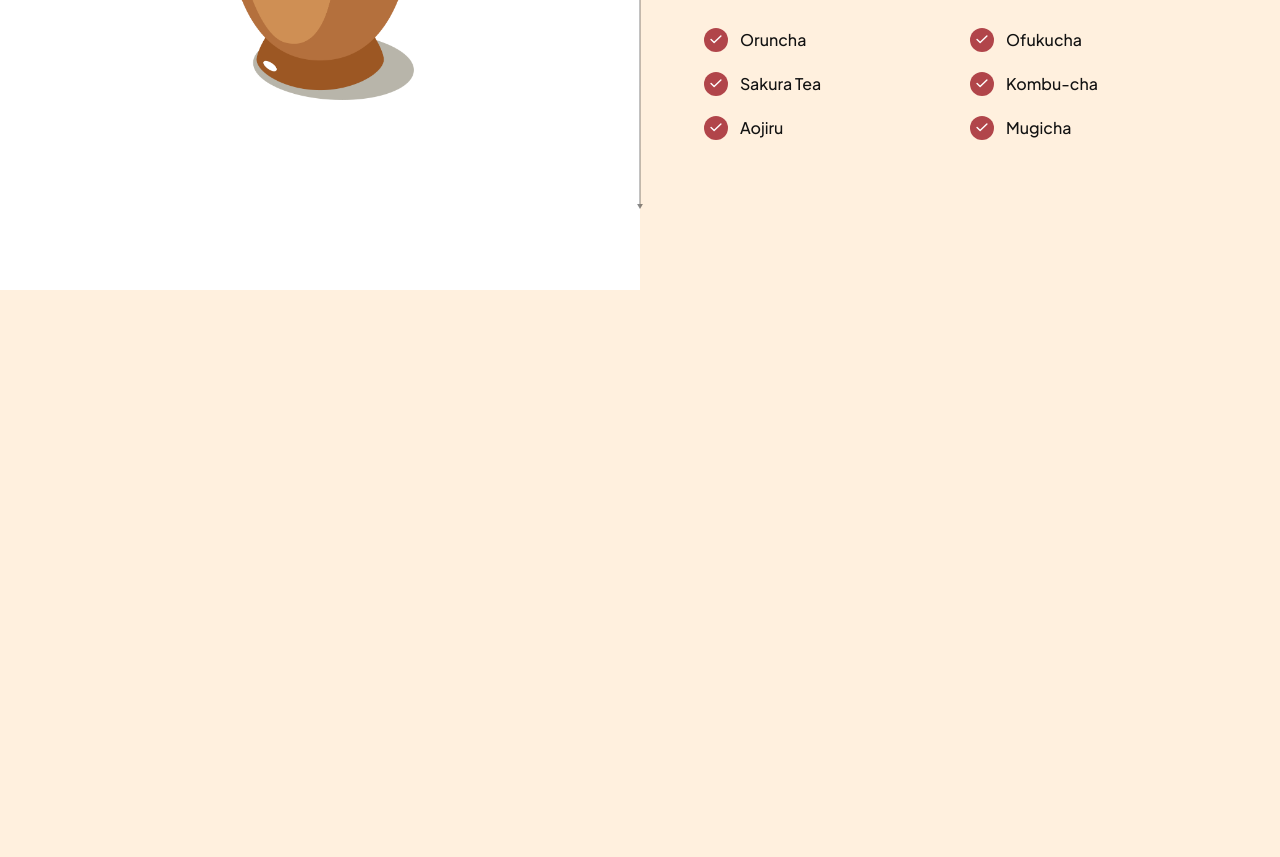
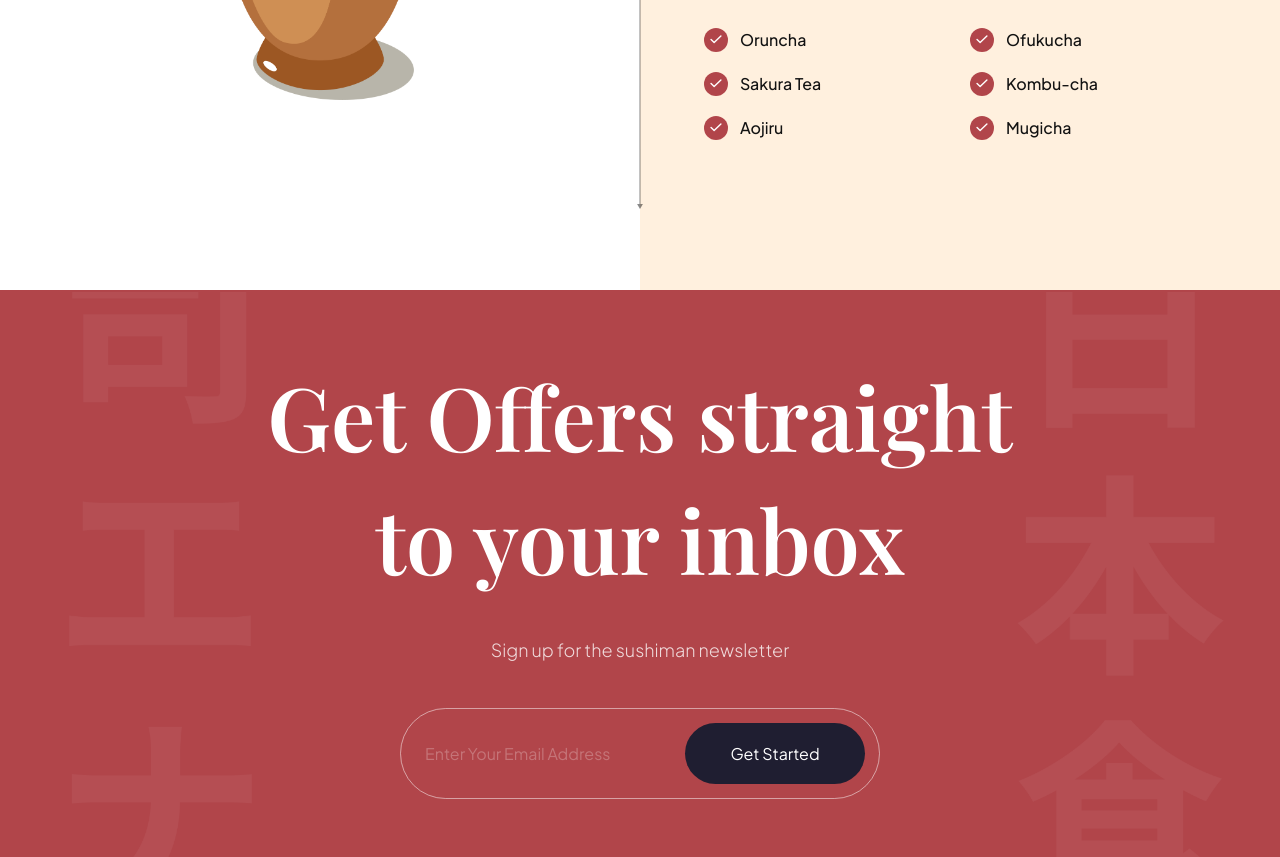
Before and after one commit to NiharPanda23/sushi, a website built with Vite: page index.html in a window 1280 px wide. Shown: the part 3408-4265 px from the top of the page. Before the commit the page ends 3698 px from the top, so only its background shows below. Built offline with nearby package versions, Linux system fonts and the light colour scheme.

Commit message:
cta completed

```diff
--- a/css/sections/subscribe.css
+++ b/css/sections/subscribe.css
@@ -0,0 +1,81 @@
+.subscription{
+    padding: 64px;
+    background-color: var(--primary-color);
+    background-image: url(../../assets/subscribe_bg.png);
+    background-position: center;
+    background-repeat: no-repeat;
+    background-size: contain;
+
+    flex-direction: column;
+    overflow: hidden;
+}
+.subscription h2{
+    font-size: 88px;
+    font-family: var(--playfair-display);
+
+    font-weight: 600;
+    line-height: 123px;
+    color: #fff;
+    text-align: center;
+}
+
+.subscription p{
+    font-size: 18px;
+    font-family: var(--plus-jakarta-sans);
+    font-weight: 300;
+    line-height: 36px;
+
+    margin-top: 32px;
+
+    color: rgba(255, 255, 255, 0.8);
+
+}
+
+.subscription__form{
+    min-width: 480px;
+    margin-top: 40px;
+
+    padding: 14px 14px 14px 24px;
+    display: flex;
+    gap: 10px;
+
+    border: 1px  solid rgba(255, 255, 255, 0.5);
+    border-radius: 46px;
+}
+
+.subscription__form input{
+    flex: 1;
+
+    font-size: 16px;
+    font-weight: 400px;
+    font-family: var(--plus-jakarta-sans);
+    color: #fff;
+    opacity: 0.5;
+
+    background: transparent;
+    border: none;
+    outline: none;
+
+}
+
+.subscription__form input::placeholder{
+    color: #fff;
+    opacity: 0.5;
+}
+
+.subscription__form button{
+    padding: 20px;
+
+    min-width: 180PX;
+    font-size: 16px;
+    font-family: var(--plus-jakarta-sans);
+    color: #fff;
+    text-align: center;
+
+    background-color: var(--black-400);
+    border-radius: 46px;
+    border: none;
+    outline: none;
+    cursor: pointer;
+
+}
--- a/index.html
+++ b/index.html
@@ -292,10 +292,29 @@
           </section>
 
 
-          <section class="subscription">
-
+          <section class="subscription flex-center" id="services">
+            <h2 data-aos="flip-down">
+              Get Offers straight <br> to your inbox
+            </h2>
+            <p data-aos="fade-up">Sign up for the sushiman newsletter</p>
+            <div class="subscription__form" data-aos="fade-up">
+              <input type="text" placeholder="Enter Your Email Address">
+              <button>Get Started</button>
+            </div>
           </section>
 
-        <script src="js/script.js"></script>
+          <footer class="footer flex-between">
+            <h3 class="footer__logo">
+              <span>Sushi</span>man
+            </h3>
+            <ul class="footer__nav">
+
+            </ul>
+
+          </footer>
+
+        <script src="js/script.js">
+
+        </script>
     </body>
 </html>
--- a/js/script.js
+++ b/js/script.js
@@ -7,11 +7,17 @@ import sushi10 from '../assets/sushi-10.png'
 import AOS from "aos";
 import "aos/dist/aos.css";
 
+
+
+// document.addEventListener('DOMContentLoaded',(e)=>{
+//     AOS.init()
+// })
+
 // init AOS animation
 AOS.init({
-    duration: 1000,
-    offset: 100,
+    duration: 1200,
 });
+
 
 const trendingSushis = [
     'Make Sushi',
```
